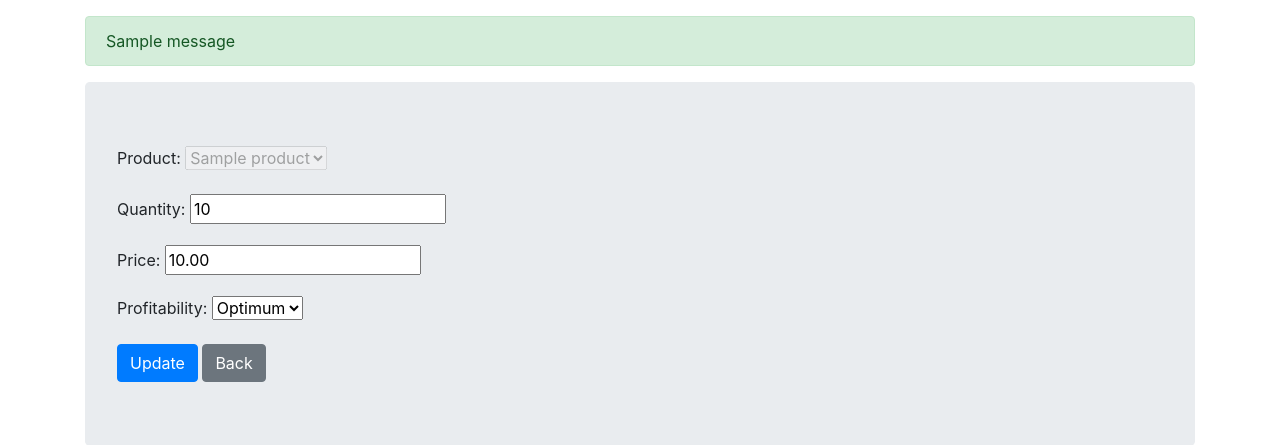
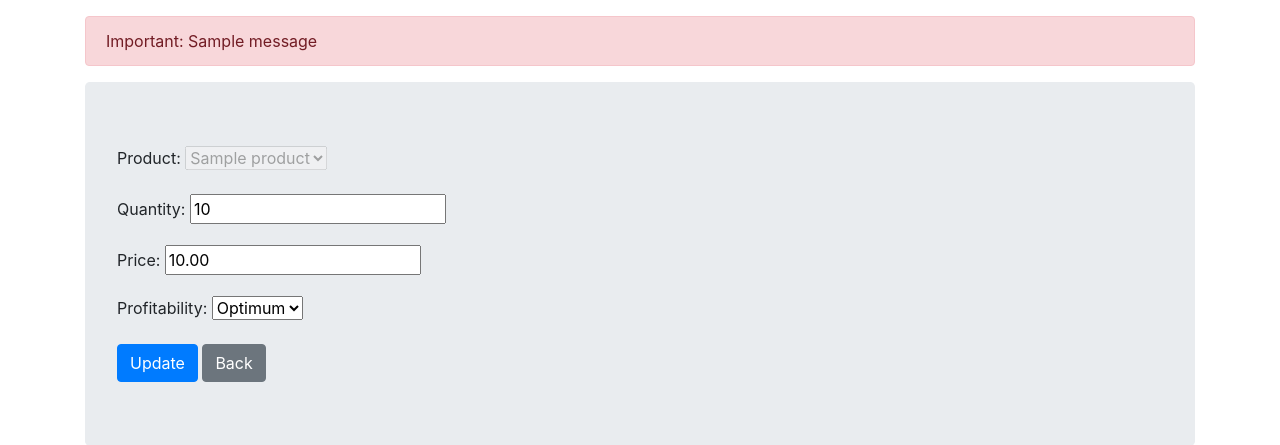
Before and after one commit to ianrocha/ordermaker, a Django app: page /cart/item/edit/1/ in a window 1280 px wide. Shown: the part 56-501 px from the top of the page. Run offline with Django 3.2, Linux system fonts and the light colour scheme; tables that the repository leaves empty hold one stand-in row (values such as "Sample post"); one stand-in notice (Sample message) is shown; some libraries are stand-ins or nearby versions.

```diff
--- a/carts/views.py
+++ b/carts/views.py
@@ -116,7 +116,7 @@ class CartItemUpdateView(UpdateView):
         result_ok = validate_quantity(quantity=quantity, default_quantity=default_quantity)
 
         if not result_ok:
-            messages.error(request, "This item can only be sold in multiples of {}".format(default_quantity))
+            messages.warning(request, "This item can only be sold in multiples of {}".format(default_quantity))
             return redirect('cart:item-update', pk=self.kwargs.get('pk'))
 
         profitability = request.POST.get('profitability')
@@ -124,7 +124,7 @@ class CartItemUpdateView(UpdateView):
         profitability_ok = validate_profitability(profitability)
 
         if not profitability_ok:
-            messages.error(request, "Items can't have a bad profitability!")
+            messages.warning(request, "Items can't have a bad profitability!")
             return redirect('cart:item-update', pk=self.kwargs.get('pk'))
 
         return super(CartItemUpdateView, self).post(request, *args, **kwargs)
@@ -155,7 +155,7 @@ def checkout_home(request):
             del request.session['cart_id']
             return redirect('cart:success')
         else:
-            messages.error(request, 'Cart has no client! Please choose one.')
+            messages.warning(request, 'Cart has no client! Please choose one.')
             return redirect('cart:home')
 
     context = {
--- a/orders/views.py
+++ b/orders/views.py
@@ -62,7 +62,7 @@ class OrderItemUpdateView(UpdateView):
         result_ok = validate_quantity(quantity=quantity, default_quantity=default_quantity)
 
         if not result_ok:
-            messages.error(request, "This item can only be sold in multiples of {}".format(default_quantity))
+            messages.warning(request, "This item can only be sold in multiples of {}".format(default_quantity))
             return redirect('orders:order-item-update', order_id=self.kwargs.get('order_id'), pk=self.kwargs.get('pk'))
 
         profitability = request.POST.get('profitability')
@@ -70,7 +70,7 @@ class OrderItemUpdateView(UpdateView):
         profitability_ok = validate_profitability(profitability)
 
         if not profitability_ok:
-            messages.error(request, "Items can't have a bad profitability!")
+            messages.warning(request, "Items can't have a bad profitability!")
             return redirect('orders:order-item-update', order_id=self.kwargs.get('order_id'), pk=self.kwargs.get('pk'))
 
         return super(OrderItemUpdateView, self).post(request, *args, **kwargs)
--- a/templates/base.html
+++ b/templates/base.html
@@ -12,11 +12,10 @@
     {% include 'navbar.html' with brand_name='Order Maker' %}
     <div class="container">
       {% if messages %}
-        <div class="alert alert-success messages">
+        <div class="alert alert-danger messages">
           {% for message in messages %}
             <span {% if message.tags %} class="{{ message.tags }}"{% endif %}>
-              {% if message.level == DEFAULT_MESSAGE_LEVELS.ERROR %}Important: {% endif %}
-              {{ message }} <br/>
+              Important: {{ message }} <br/>
             </span>
           {% endfor %}
         </div>
```
